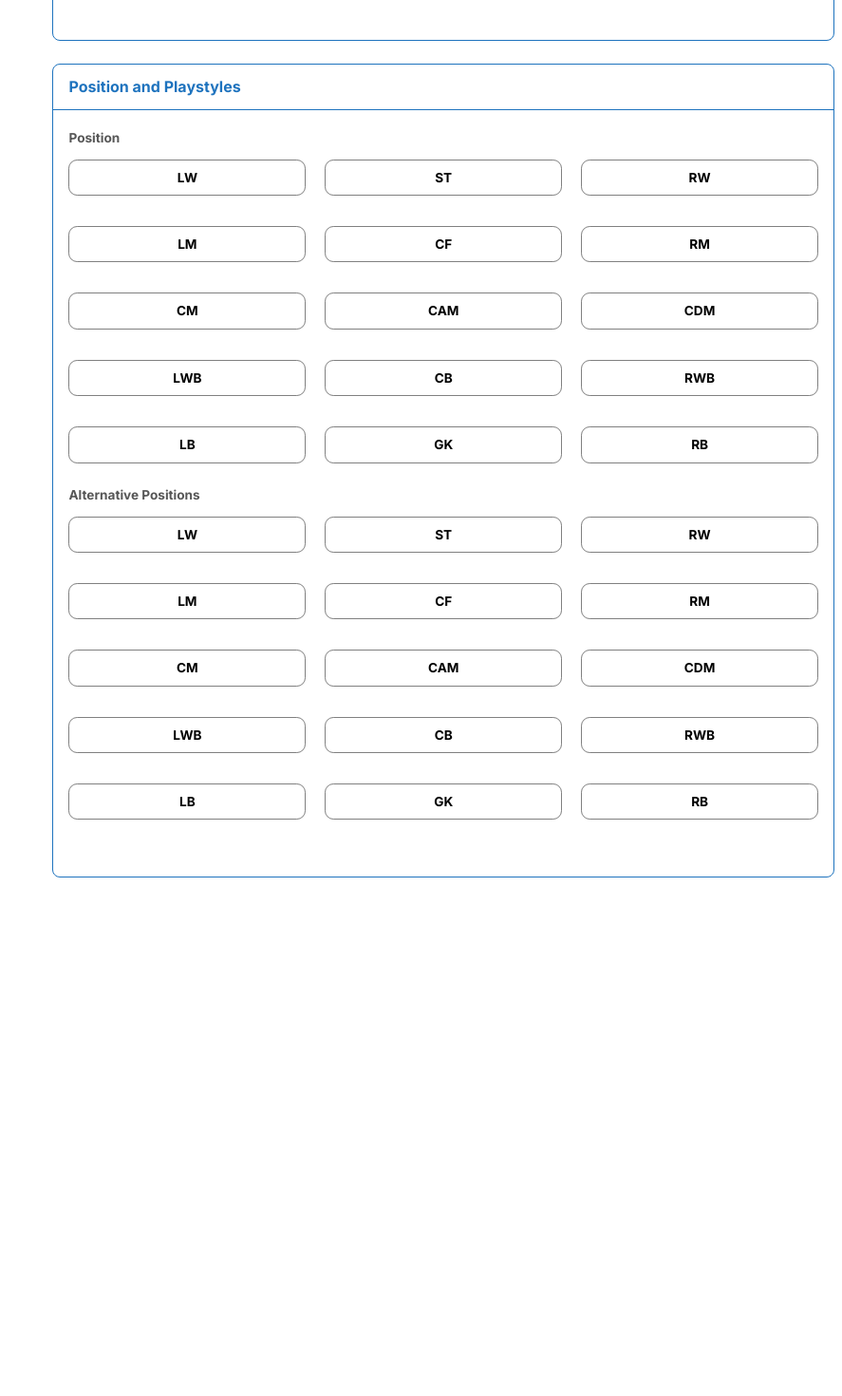
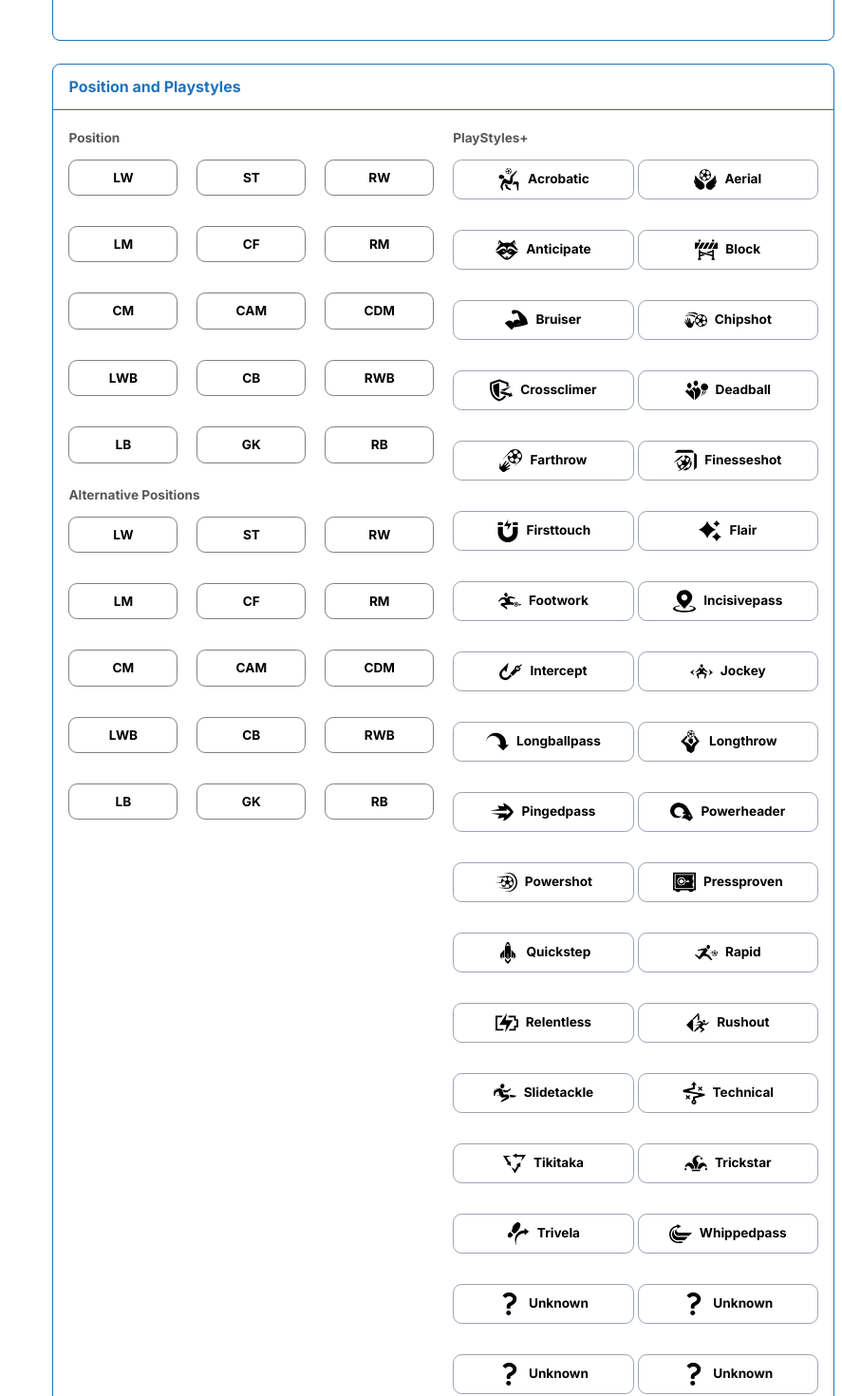
Before and after one commit to masumkhan081/card-gen-frontend, a Next.js app: page / in a window 1280 px wide. Shown: the part 940-2410 px from the top of the page at 95% size, without its empty margins (393-1280 px from the left). Before the commit the page ends 1888 px from the top, so only its background shows below. Built offline with nearby package versions, Linux system fonts and the light colour scheme; no server answers.

Commit message:
playstyle complete

```diff
--- a/app/components/shared/form-sections/Tactics.jsx
+++ b/app/components/shared/form-sections/Tactics.jsx
@@ -1,10 +1,14 @@
+import { useAtom } from 'jotai';
 import Image from 'next/image'
 import React, { useState } from 'react'
+import { alternatepositionAtom, positionsAtom } from '../../Atom/GlobalStates';
 
 const Tactics = () => {
 
-    const [primaryPosition, setPrimaryPosition] = useState(null);
-    const [alternatePositions, setAlternatePositions] = useState([]);
+
+
+    const [primaryPosition, setPrimaryPosition] = useAtom(positionsAtom);
+    const [alternatePositions, setAlternatePositions] = useAtom(alternatepositionAtom);
 
     const handlePrimaryClick = (position) => {
         setPrimaryPosition(position);
@@ -64,42 +68,25 @@ const Tactics = () => {
         }
     };
 
-    const playStyles = [
-        { name: 'Acrobatic', icon: '/icons/acrobatic.svg' },
-        { name: 'Aerial', icon: '/icons/aerial.svg' },
-        { name: 'Anticipate', icon: '/icons/anticipate.svg' },
-        { name: 'Block', icon: '/icons/block.svg' },
-        { name: 'Bruiser', icon: '/icons/bruiser.svg' },
-        { name: 'Chip Shot', icon: '/icons/chipshot.svg' },
-        { name: 'Cross Claimer', icon: '/icons/crossclimer.svg' },
-        { name: 'Dead Ball', icon: '/icons/deadball.svg' },
-        { name: 'Far Throw', icon: '/icons/farthrow.svg' },
-        { name: 'Finesse Shot', icon: '/icons/finesseshot.svg' },
-        { name: 'First Touch', icon: '/icons/firsttouch.svg' },
-        { name: 'Flair', icon: '/icons/flair.svg' },
-        { name: 'Footwork', icon: '/icons/footwork.svg' },
-        { name: 'Incisive Pass', icon: '/icons/incisivepass.svg' },
-        { name: 'Intercept', icon: '/icons/intercept.svg' },
-        { name: 'Jockey', icon: '/icons/jockey.svg' },
-        { name: 'Long Ball Pass', icon: '/icons/longballpass.svg' },
-        { name: 'Long Throw', icon: '/icons/longthrow.svg' },
-        { name: 'Pinged Pass', icon: '/icons/pingedpass.svg' },
-        { name: 'Power Header', icon: '/icons/powerheader.svg' },
-        { name: 'Power Shot', icon: '/icons/powershot.svg' },
-        { name: 'Press Proven', icon: '/icons/pressproven.svg' },
-        { name: 'Quick Step', icon: '/icons/quickstep.svg' },
-        { name: 'Rapid', icon: '/icons/rapid.svg' },
-        { name: 'Relentless', icon: '/icons/relentless.svg' },
-        { name: 'Rush Out', icon: '/icons/rushout.svg' },
-        { name: 'Slide Tackle', icon: '/icons/slidetackle.svg' },
-        { name: 'Technical', icon: '/icons/technical.svg' },
-        { name: 'Tiki Taka', icon: '/icons/tikitaka.svg' },
-        { name: 'Trickstar', icon: '/icons/trickstar.svg' },
-        { name: 'Trivela', icon: '/icons/trivela.svg' },
-        { name: 'Whipped Pass', icon: '/icons/whippedpass.svg' },
-        { name: 'Unknown1', icon: '/icons/unknown.svg' },
-        { name: 'Unknown2', icon: '/icons/unknown.svg' }
-        // Add other play styles here if needed...
+    const buttonPairs = [
+        ["acrobatic", "aerial"],
+        ["anticipate", "block"],
+        ["bruiser", "chipshot"],
+        ["crossclimer", "deadball"],
+        ["farthrow", "finesseshot"],
+        ["firsttouch", "flair"],
+        ["footwork", "incisivepass"],
+        ["intercept", "jockey"],
+        ["longballpass", "longthrow"],
+        ["pingedpass", "powerheader"],
+        ["powershot", "pressproven"],
+        ["quickstep", "rapid"],
+        ["relentless", "rushout"],
+        ["slidetackle", "technical"],
+        ["tikitaka", "trickstar"],
+        ["trivela", "whippedpass"],
+        ["unknown", "unknown"],
+        ["unknown", "unknown"]
     ];
 
     return (
@@ -421,6 +408,33 @@ const Tactics = () => {
 
                         {/* playstyle */}
 
+                        <div className="form-group w-full">
+                            <label htmlFor="input1" className="form-label">PlayStyles+</label>
+                            <div className="w-full flex flex-col gap-0 pb-5 md:gap-5 lg:gap-5 xl:gap-5">
+                                {buttonPairs.map((pair, rowIndex) => (
+                                    <div key={rowIndex} className="w-full flex flex-col sm:flex-row gap-2 sm:gap-1">
+                                        {pair.map((name, colIndex) => (
+                                            <div key={colIndex} className="w-full sm:w-1/2">
+                                                <button
+                                                    onClick={() => handleButtonClick(name)}
+                                                    className={`form-button mt-3 cursor-pointer w-full flex items-center justify-center border-[1px] text-black font-300 border-gray-400 ${selectedButtons.includes(name) ? 'bg-selection-color text-white' : ''}`}
+                                                >
+                                                    <Image
+                                                        src={`/icons/${name}.svg`}
+                                                        alt={`${name} Icon`}
+                                                        className="h-6 w-6 mr-2 filter-[color]"
+                                                        width={16}
+                                                        height={16}
+                                                    />
+                                                    {name.replace(/^\w/, c => c.toUpperCase())}
+                                                </button>
+                                            </div>
+                                        ))}
+                                    </div>
+                                ))}
+                            </div>
+                        </div>
+
                     </div>
                 </div>
             </div>
```
